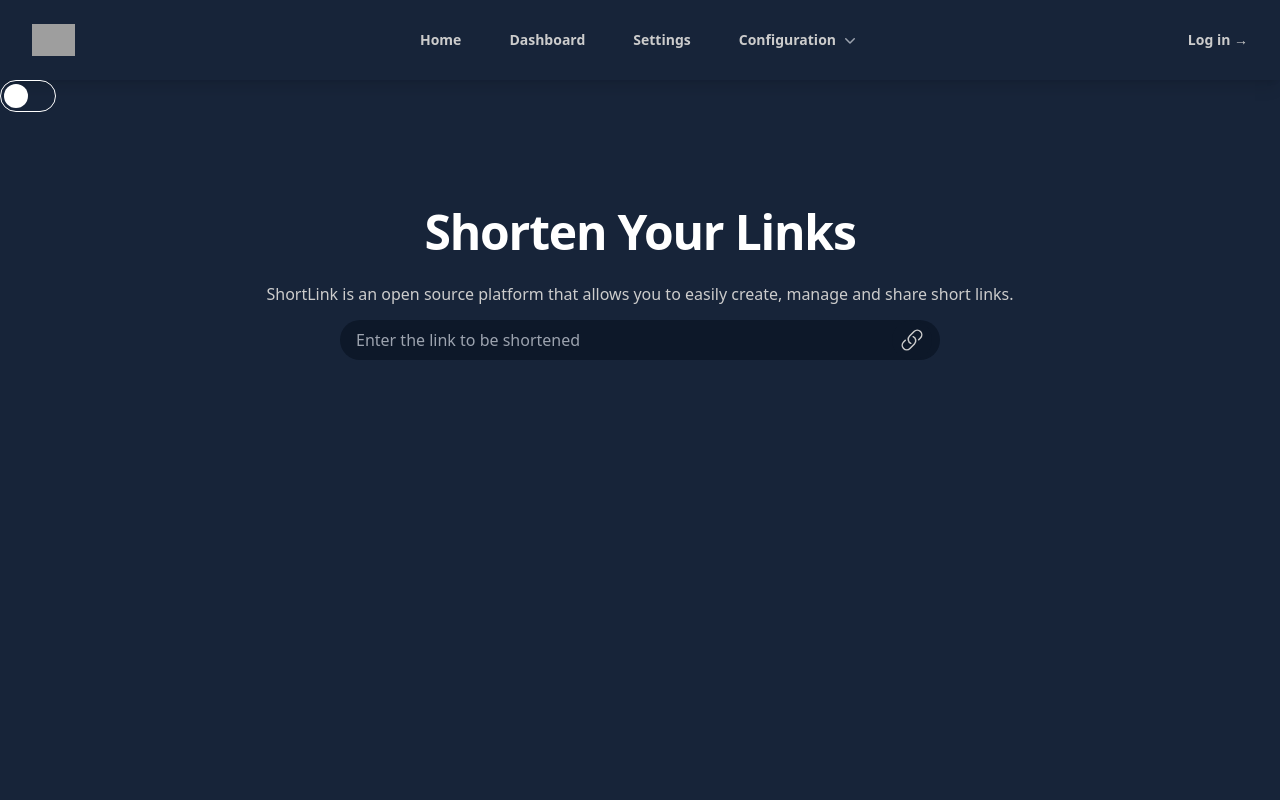
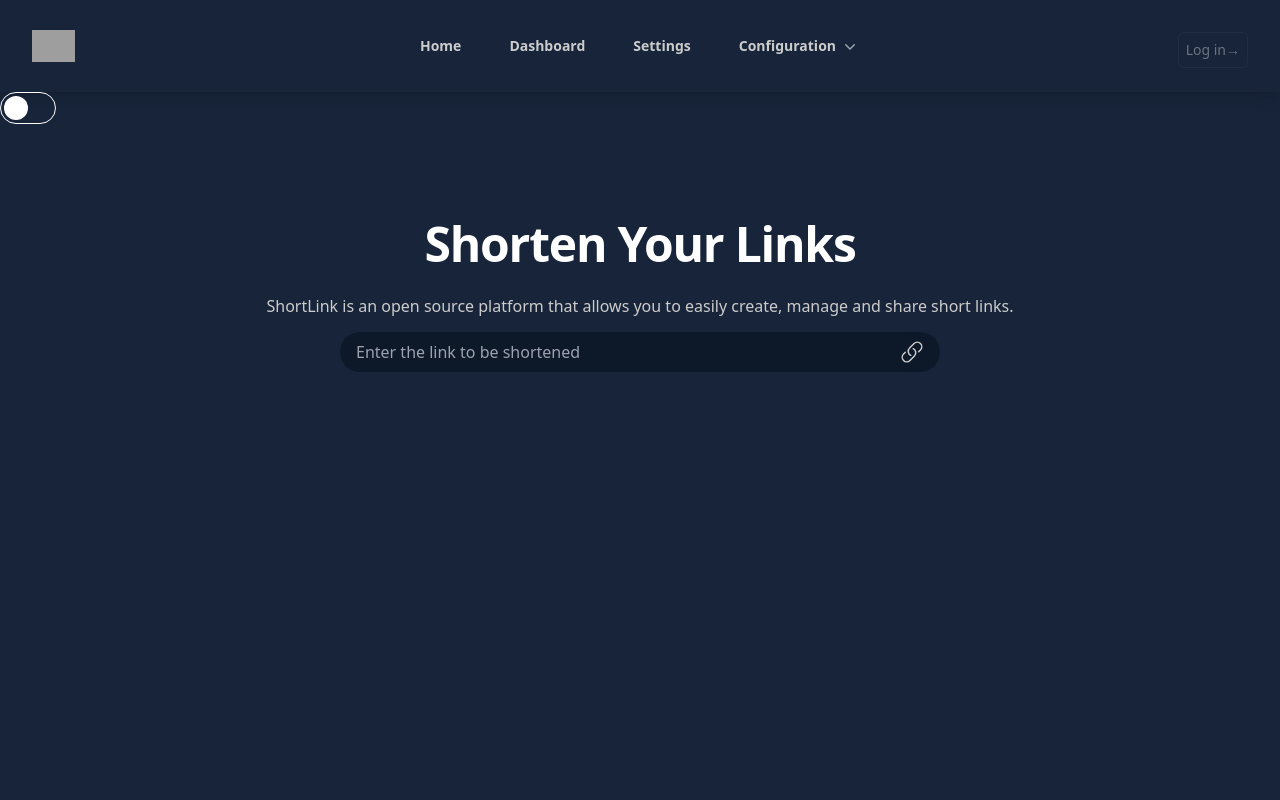
Before and after one commit to devjmv/short_link, a Vue app: page /shorten in a window 1280 px wide. Shown: the top 800 px of the page. Built offline with nearby package versions, Linux system fonts and the light colour scheme; grey boxes are pictures that could not be loaded.

Commit message:
updated loginModal and logout

```diff
--- a/src/components/auth/LogIn.vue
+++ b/src/components/auth/LogIn.vue
@@ -1,29 +1,32 @@
 <script setup>
 import { Dialog, DialogPanel, TransitionChild, TransitionRoot } from '@headlessui/vue'
-import { ref } from 'vue';
-import LoginForm from './LoginForm.vue';
+import LoginForm from './LoginForm.vue'
+import { ModalStore } from '@/stores/modals/ModalStore'
+import { useAuthStore } from '@/stores/auth/auth'
+import { logoutStore } from '@/stores/auth/logout';
 
-const props = defineProps({
-    hidde: Boolean
-})
+const modal = ModalStore()
+const auth = useAuthStore()
+const logout = logoutStore()
 
-const loginChange = ref(false)
-
-const modificarLogin = () => {
-    loginChange.value = !loginChange.value
-}
 
 </script>
 <template>
-    <div v-if="props.hidde" class="hidden lg:flex lg:flex-1 lg:justify-end">
-        <a @click="modificarLogin" href="#" class="text-sm font-semibold leading-6 text-dark dark:text-light">Log in <span
-                aria-hidden="true">&rarr;</span></a>
+    <div v-if="!auth.user.isAuthenticated" class="hidden lg:flex lg:flex-1 lg:justify-end">
+        <button @click="modal.open('login')"
+            class="mt-2 p-2 rounded-md ring-1 ring-inset ring-gray-500/10 flex items-center text-sm text-dark dark:text-gray-500 dark:hover:text-dark hover:text-white hover:bg-dark dark:hover:bg-gray-50">
+            Log in <span aria-hidden="true">&rarr;</span>
+        </button>
     </div>
-    <a href="#" v-if="!props.hidde" @click="modificarLogin" class="-mx-3 block rounded-lg px-3 py-2 text-base font-semibold leading-7 text-gray-900 hover:bg-gray-50">
-        Log in
-    </a>
-    <TransitionRoot as="login" :show="loginChange">
-        <Dialog class="relative z-10" @close="modificarLogin">
+
+    <div v-if="auth.user.isAuthenticated" class="hidden lg:flex lg:flex-1 lg:justify-end">
+        <button @click="logout.logout()"
+            class="mt-2 p-2 rounded-md ring-1 ring-inset ring-gray-500/10 flex items-center text-sm text-dark dark:text-gray-500 dark:hover:text-dark hover:text-white hover:bg-dark dark:hover:bg-gray-50">
+            Logout
+        </button>
+    </div>
+    <TransitionRoot as="login" :show="modal.openLogin">
+        <Dialog class="relative z-10" @close="modal.close()">
             <TransitionChild as="login" enter="ease-out duration-300" enter-from="opacity-0" enter-to="opacity-100"
                 leave="ease-in duration-200" leave-from="opacity-100" leave-to="opacity-0">
                 <div class="fixed inset-0 bg-bgdark bg-opacity-75 transition-opacity" />
@@ -36,8 +39,7 @@
                         enter-to="opacity-100 translate-y-0 sm:scale-100" leave="ease-in duration-200"
                         leave-from="opacity-100 translate-y-0 sm:scale-100"
                         leave-to="opacity-0 translate-y-4 sm:translate-y-0 sm:scale-95">
-                        <DialogPanel
-                            class="relative transform overflow-hidden rounded-lg shadow-xl transition-all ">
+                        <DialogPanel class="relative transform overflow-hidden rounded-lg shadow-xl transition-all ">
                             <LoginForm />
                         </DialogPanel>
                     </TransitionChild>
--- a/src/components/auth/LoginForm.vue
+++ b/src/components/auth/LoginForm.vue
@@ -1,10 +1,12 @@
 <script setup>
 import { useAuthStore } from '@/stores/auth/auth';
+import { ModalStore } from '@/stores/modals/ModalStore';
 import { ref } from 'vue'
 import { useRouter } from 'vue-router';
 
 const store = useAuthStore()
 const router = useRouter();
+const modal = ModalStore()
 
 const username = ref('')
 const password = ref('')
@@ -30,9 +32,7 @@
                 password.value = '';
                 textAlert.value = '';
 
-                if (response['role'] == "ADMIN") {
-                    router.push('/admin/products');
-                }
+                router.push('/client')
             }
             else
                 textAlert.value = "Incorrect username or password!";
@@ -68,7 +68,7 @@
             </div>
 
             <div>
-                <button type="submit"
+                <button type="submit" @click="modal.close()"
                     class="w-full px-4 py-2 text-sm text-center text-white bg-primary rounded-md focus:outline-none hover:bg-secondary hover:text-dark">
                     Sign in
                 </button>
--- a/src/components/layout/NavBar.vue
+++ b/src/components/layout/NavBar.vue
@@ -107,7 +107,7 @@
                 </transition>
             </Popover>
         </PopoverGroup>
-        <LogIn :hidde="true" />
+        <LogIn />
     </nav>
     <Dialog class="lg:hidden" @close="mobileMenuOpen = false" :open="mobileMenuOpen">
         <div class="fixed inset-0 z-10" />
--- a/src/router/index.js
+++ b/src/router/index.js
@@ -32,12 +32,11 @@
 router.beforeEach((to) => {
   const store = useAuthStore();
 
-  if (localStorage.getItem("id") && store.user.id == "") {
+  if (localStorage.getItem("isAuthenticated") && store.user.isAuthenticated == false) {
     store.user.role = localStorage.getItem("role");
     store.user.isAuthenticated = localStorage.getItem("isAuthenticated") == "true" ? true : false;
     store.user.access_token = localStorage.getItem("access_token");
     store.user.refresh_token = localStorage.getItem("refresh_token");
-    store.user.lang = localStorage.getItem("lang");
   }
 
   if (to.meta.requiresAdmin && !(store.user.role == "ADMIN")) {
--- a/src/stores/auth/auth.js
+++ b/src/stores/auth/auth.js
@@ -14,8 +14,7 @@
             role: '',
             isAuthenticated: false,
             access_token: '',
-            refresh_token: '',
-            lang: 'en'
+            refresh_token: ''
         }
     )
 
--- /dev/null
+++ b/src/stores/auth/logout.js
@@ -0,0 +1,22 @@
+import { defineStore } from "pinia";
+import { useAuthStore } from "./auth";
+import router from "@/router";
+
+export const logoutStore = defineStore('logout', () => {
+
+    const store = useAuthStore()
+    function logout() {
+
+        store.user.isAuthenticated = false
+        store.user.role = ""
+        store.user.access_token = ""
+        store.user.refresh_token = ""
+
+        localStorage.clear()
+
+        const redirectPath = '/shorten'
+        router.push(redirectPath)
+    }
+
+    return { logout };
+});
--- /dev/null
+++ b/src/stores/modals/ModalStore.js
@@ -0,0 +1,19 @@
+import { defineStore } from 'pinia'
+import { ref } from 'vue'
+
+export const ModalStore = defineStore('modal', () => {
+  const openLogin = ref(false)
+  const openRegister = ref(false)
+
+  const open = (modal) => {
+    if (modal === 'login') openLogin.value = true
+    else if (modal === 'register') openRegister.value = true
+  }
+
+  const close = () => {
+    openLogin.value = false
+    openRegister.value = false
+  }
+
+  return { openLogin, openRegister, open, close }
+})
```
